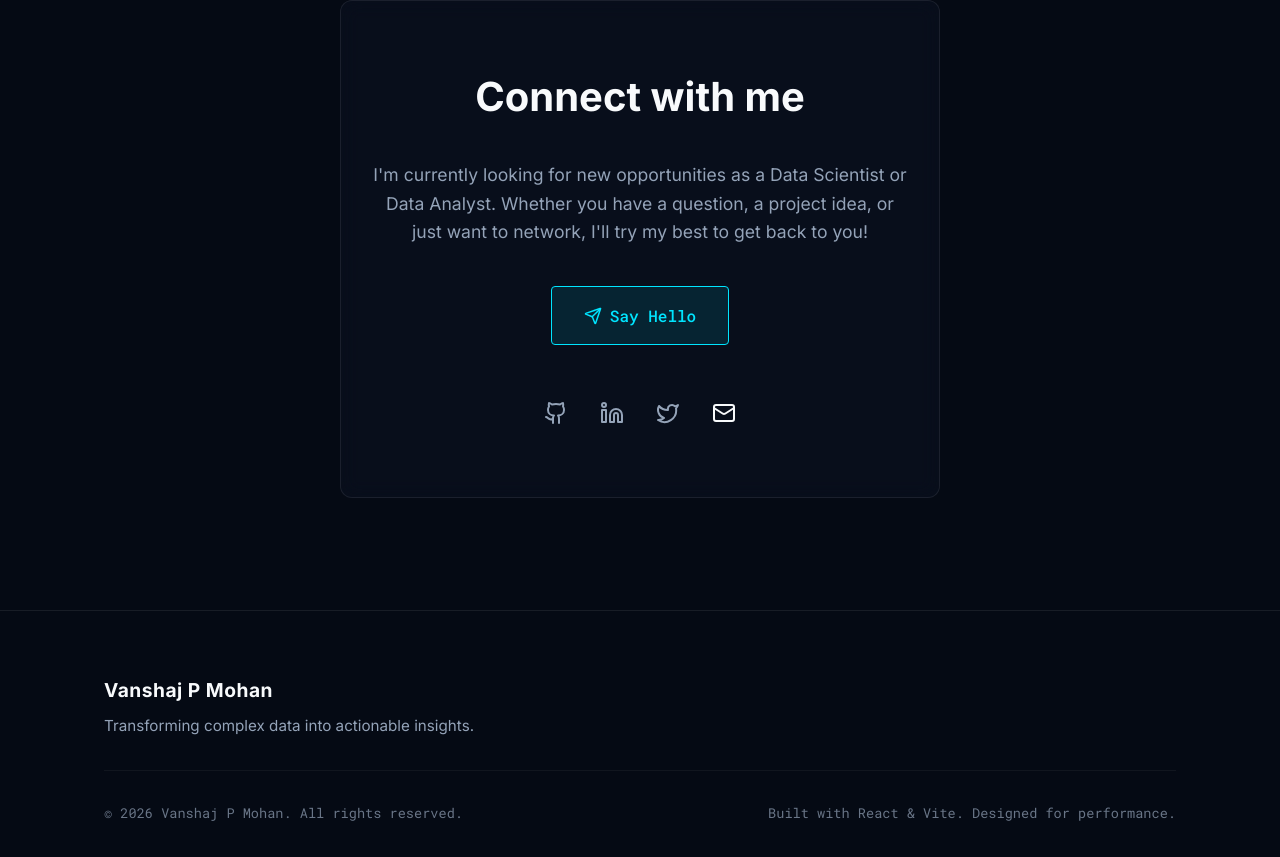
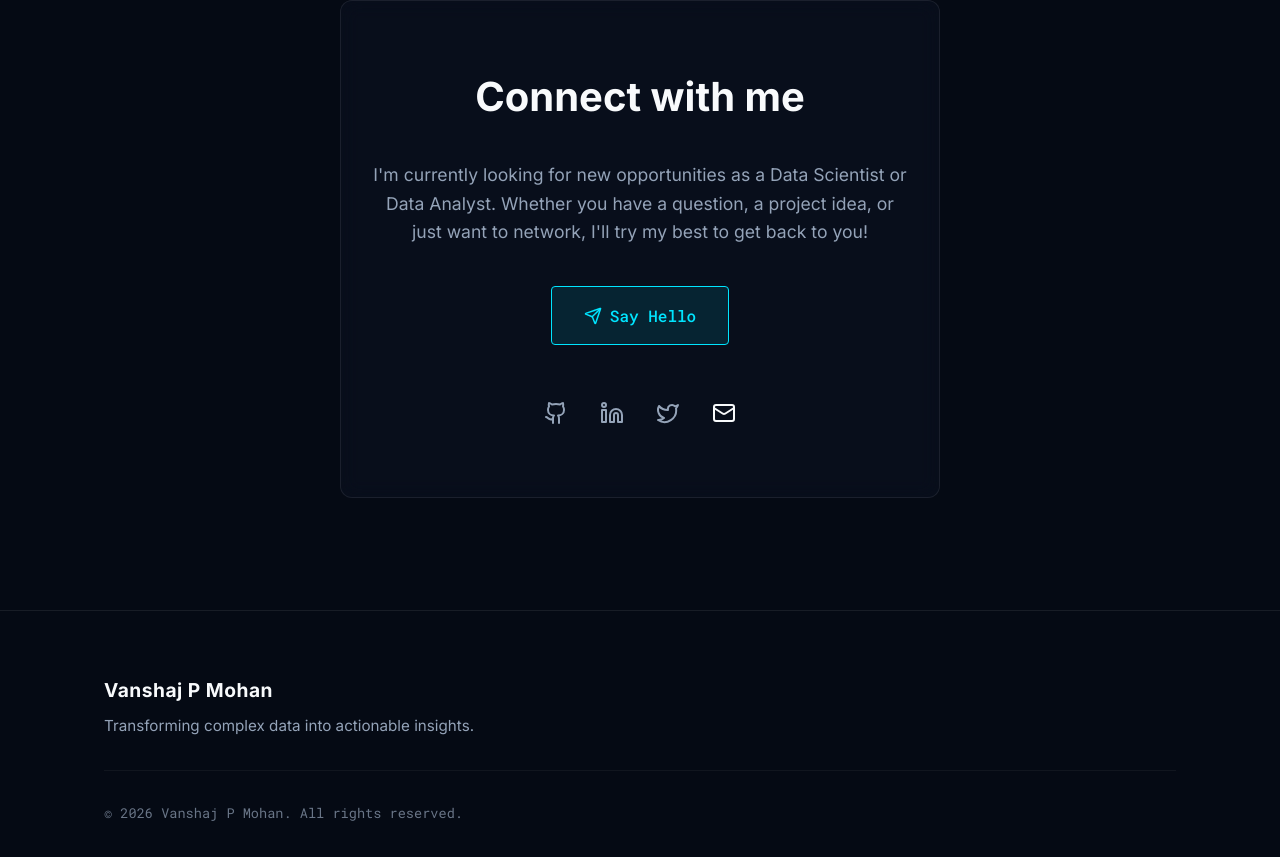
Before and after one commit to Vanshaj14Mohan/Portfolio, a React (Vite) app: page / in a window 1280 px wide. Shown: the part 5663-6520 px from the top of the page. Built offline with nearby package versions, Linux system fonts and the light colour scheme.

Commit message:
Portfolio

```diff
--- a/src/components/Footer.jsx
+++ b/src/components/Footer.jsx
@@ -17,9 +17,6 @@ const Footer = () => {
           <p className="copyright">
             &copy; {new Date().getFullYear()} Vanshaj P Mohan. All rights reserved.
           </p>
-          <p className="built-with">
-            Built with React & Vite. Designed for performance.
-          </p>
         </div>
       </div>
     </footer>
```
